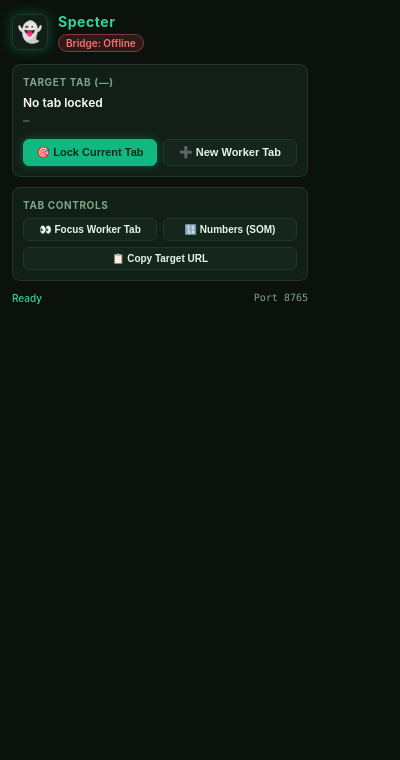
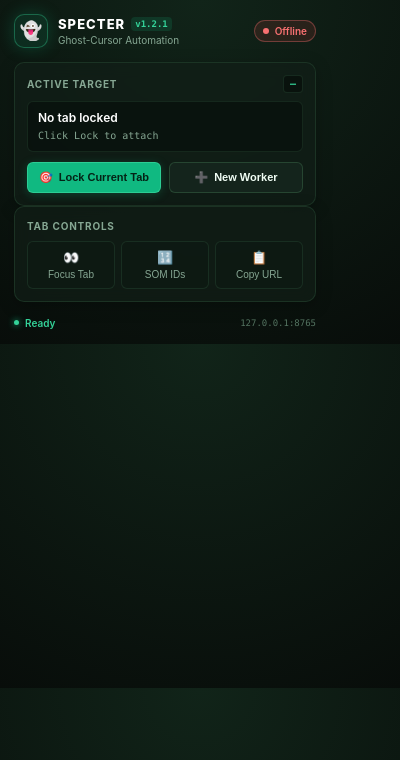
Before and after one commit to CharoenwitKunna/Specter, a browser extension: page popup.html in a window 400 px wide. Drawn offline with Linux system fonts and the light colour scheme; no server answers.

Commit message:
style: overhaul extension popup with modern dark emerald UI

```diff
--- a/popup.css
+++ b/popup.css
@@ -1,197 +1,349 @@
-* { box-sizing: border-box; margin: 0; padding: 0; }
+*, *::before, *::after {
+  box-sizing: border-box;
+  margin: 0;
+  padding: 0;
+}
+
 :root {
-  --bg: #0b120e;
-  --card: #121f17;
-  --border: #1f3829;
-  --text: #e8f5ec;
-  --muted: #7ca88b;
+  --bg: #090e0b;
+  --bg-gradient: radial-gradient(circle at 50% 0%, #112419 0%, #080d0a 100%);
+  --card-bg: rgba(18, 30, 24, 0.7);
+  --card-border: rgba(36, 68, 48, 0.6);
+  --card-hover: rgba(26, 45, 35, 0.85);
+
+  --text-main: #f0fdf4;
+  --text-muted: #86a793;
+  --text-sub: #547461;
+
   --accent: #10b981;
-  --accent-hover: #059669;
-  --accent-glow: rgba(16, 185, 129, 0.35);
-  --success: #10b981;
-  --danger: #ef4444;
+  --accent-light: #34d399;
+  --accent-dark: #059669;
+  --accent-glow: rgba(16, 185, 129, 0.25);
+
+  --danger-bg: rgba(239, 68, 68, 0.15);
+  --danger-border: rgba(239, 68, 68, 0.4);
+  --danger-text: #fca5a5;
+  --danger-hover: #ef4444;
+
+  --font-sans: -apple-system, BlinkMacSystemFont, "Segoe UI", Roboto, system-ui, sans-serif;
+  --font-mono: ui-monospace, SFMono-Regular, Menlo, Monaco, Consolas, monospace;
 }
 
 body {
-  width: 320px;
-  font: 12px/1.4 -apple-system, BlinkMacSystemFont, "Segoe UI", system-ui, sans-serif;
+  width: 330px;
   background: var(--bg);
-  color: var(--text);
-  padding: 12px;
+  background-image: var(--bg-gradient);
+  color: var(--text-main);
+  font-family: var(--font-sans);
+  font-size: 12px;
+  line-height: 1.4;
+  padding: 14px;
+  user-select: none;
+  overflow: hidden;
 }
 
-header {
+.app-container {
+  display: flex;
+  flex-direction: column;
+  gap: 12px;
+}
+
+/* Header */
+.header {
+  display: flex;
+  align-items: center;
+  justify-content: space-between;
+  padding-bottom: 2px;
+}
+
+.brand {
   display: flex;
   align-items: center;
   gap: 10px;
-  margin-bottom: 12px;
 }
 
-.logo {
-  font-size: 20px;
-  width: 36px;
-  height: 36px;
-  display: grid;
-  place-items: center;
-  background: var(--card);
-  border: 1px solid var(--border);
-  border-radius: 8px;
-  box-shadow: 0 0 12px var(--accent-glow);
+.logo-orb {
+  width: 34px;
+  height: 34px;
+  font-size: 18px;
+  display: flex;
+  align-items: center;
+  justify-content: center;
+  background: rgba(16, 185, 129, 0.12);
+  border: 1px solid rgba(52, 211, 153, 0.35);
+  border-radius: 10px;
+  box-shadow: 0 0 16px var(--accent-glow);
 }
 
-.header-info {
-  flex: 1;
-  min-width: 0;
+.title-row {
+  display: flex;
+  align-items: center;
+  gap: 6px;
 }
 
 h1 {
-  font-size: 14px;
-  font-weight: 700;
-  letter-spacing: 0.04em;
-  color: #34d399;
-  margin-bottom: 2px;
+  font-size: 13px;
+  font-weight: 800;
+  letter-spacing: 0.08em;
+  color: #ffffff;
 }
 
-.badge {
-  display: inline-block;
+.version-tag {
+  font-size: 9px;
+  font-weight: 700;
+  font-family: var(--font-mono);
+  color: var(--accent-light);
+  background: rgba(16, 185, 129, 0.15);
+  padding: 1px 4px;
+  border-radius: 4px;
+}
+
+.subtitle {
+  font-size: 10px;
+  color: var(--text-muted);
+}
+
+/* Status Pill */
+.status-pill {
+  display: flex;
+  align-items: center;
+  gap: 6px;
+  padding: 3px 8px;
+  border-radius: 12px;
   font-size: 10px;
   font-weight: 600;
-  padding: 1px 7px;
-  border-radius: 10px;
+  transition: all 0.2s ease;
 }
 
-.badge.online {
-  background: rgba(16, 185, 129, 0.15);
-  color: #34d399;
-  border: 1px solid rgba(52, 211, 153, 0.4);
+.status-dot {
+  width: 6px;
+  height: 6px;
+  border-radius: 50%;
 }
 
-.badge.offline {
-  background: rgba(239, 68, 68, 0.15);
-  color: #f87171;
-  border: 1px solid rgba(248, 113, 113, 0.4);
+.status-pill.online {
+  background: rgba(16, 185, 129, 0.12);
+  border: 1px solid rgba(52, 211, 153, 0.4);
+  color: var(--accent-light);
 }
 
+.status-pill.online .status-dot {
+  background: var(--accent-light);
+  box-shadow: 0 0 8px var(--accent);
+}
+
+.status-pill.offline {
+  background: rgba(239, 68, 68, 0.12);
+  border: 1px solid rgba(248, 113, 113, 0.35);
+  color: #f87171;
+}
+
+.status-pill.offline .status-dot {
+  background: #f87171;
+}
+
+/* Cards */
 .card {
-  overflow: hidden;
-  background: var(--card);
-  border: 1px solid var(--border);
-  border-radius: 8px;
-  padding: 10px;
+  background: var(--card-bg);
+  border: 1px solid var(--card-border);
+  border-radius: 10px;
+  padding: 12px;
+  backdrop-filter: blur(8px);
+  box-shadow: 0 4px 16px rgba(0, 0, 0, 0.25);
+}
+
+.card-header {
+  display: flex;
+  justify-content: space-between;
+  align-items: center;
+  margin-bottom: 8px;
+}
+
+.section-title {
+  font-size: 10px;
+  font-weight: 700;
+  text-transform: uppercase;
+  letter-spacing: 0.08em;
+  color: var(--text-muted);
+}
+
+.id-badge {
+  font-family: var(--font-mono);
+  font-size: 10px;
+  font-weight: 600;
+  color: var(--accent-light);
+  background: rgba(0, 0, 0, 0.35);
+  padding: 1px 6px;
+  border-radius: 4px;
+  border: 1px solid rgba(36, 68, 48, 0.5);
+}
+
+/* Target Tab Info */
+.target-meta {
+  background: rgba(7, 14, 10, 0.6);
+  border: 1px solid rgba(31, 56, 41, 0.6);
+  border-radius: 6px;
+  padding: 8px 10px;
   margin-bottom: 10px;
 }
 
-.card-label {
-  font-size: 10px;
-  text-transform: uppercase;
-  letter-spacing: 0.06em;
-  color: var(--muted);
-  font-weight: 700;
-  margin-bottom: 6px;
-}
-
-.title-text {
+.target-name {
   font-size: 12px;
   font-weight: 600;
+  color: #ffffff;
   white-space: nowrap;
   overflow: hidden;
   text-overflow: ellipsis;
   margin-bottom: 2px;
+}
+
+.target-link {
+  font-family: var(--font-mono);
+  font-size: 10px;
+  color: var(--text-muted);
+  white-space: nowrap;
+  overflow: hidden;
+  text-overflow: ellipsis;
+}
+
+/* Buttons */
+.action-grid {
+  display: flex;
+  gap: 8px;
+}
+
+.btn {
+  flex: 1;
+  display: inline-flex;
+  align-items: center;
+  justify-content: center;
+  gap: 6px;
+  padding: 8px 10px;
+  border-radius: 6px;
+  font-size: 11px;
+  font-weight: 600;
+  cursor: pointer;
+  border: 1px solid transparent;
+  transition: all 0.15s cubic-bezier(0.4, 0, 0.2, 1);
+}
+
+.btn:active {
+  transform: scale(0.98);
+}
+
+.btn-primary {
+  background: var(--accent);
+  color: #042316;
+  border-color: rgba(52, 211, 153, 0.8);
+  box-shadow: 0 2px 10px var(--accent-glow);
+}
+
+.btn-primary:hover {
+  background: var(--accent-light);
+  color: #021a10;
+  box-shadow: 0 3px 14px rgba(16, 185, 129, 0.45);
+}
+
+.btn-secondary {
+  background: rgba(22, 38, 30, 0.9);
+  color: var(--text-main);
+  border-color: rgba(43, 78, 56, 0.8);
+}
+
+.btn-secondary:hover {
+  background: rgba(30, 52, 41, 1);
+  border-color: var(--accent-light);
   color: #ffffff;
 }
 
-.url-text {
-  font-size: 11px;
-  color: var(--muted);
-  white-space: nowrap;
-  overflow: hidden;
-  text-overflow: ellipsis;
-  font-family: ui-monospace, Consolas, monospace;
-  margin-bottom: 10px;
+.btn-danger {
+  background: var(--danger-bg);
+  color: var(--danger-text);
+  border-color: var(--danger-border);
 }
 
-.actions-row {
-  display: flex;
+.btn-danger:hover {
+  background: var(--danger-hover);
+  color: #ffffff;
+  border-color: var(--danger-hover);
+}
+
+/* Quick Tools */
+.tools-grid {
+  display: grid;
+  grid-template-columns: repeat(3, 1fr);
   gap: 6px;
 }
 
-.btn {
-  border: 1px solid var(--border);
-  border-radius: 6px;
-  padding: 6px 10px;
-  font-size: 11px;
-  font-weight: 600;
-  cursor: pointer;
-  background: #15261d;
-  color: var(--text);
-  transition: 0.15s ease;
-  display: inline-flex;
+.tool-btn {
+  display: flex;
+  flex-direction: column;
   align-items: center;
   justify-content: center;
   gap: 4px;
+  padding: 8px 4px;
+  background: rgba(14, 25, 19, 0.8);
+  border: 1px solid rgba(31, 56, 41, 0.7);
+  border-radius: 6px;
+  color: var(--text-main);
+  cursor: pointer;
+  transition: all 0.15s ease;
 }
 
-.btn:hover {
-  border-color: #34d399;
+.tool-btn:hover {
+  background: rgba(24, 43, 33, 0.95);
+  border-color: rgba(52, 211, 153, 0.5);
+  transform: translateY(-1px);
 }
 
-.btn.primary {
-  flex: 1;
-  background: var(--accent);
-  border-color: var(--accent);
-  color: #062b1b;
-  box-shadow: 0 0 10px var(--accent-glow);
+.tool-btn:active {
+  transform: translateY(0);
 }
 
-.btn.primary:hover {
-  background: var(--accent-hover);
+.tool-icon {
+  font-size: 13px;
+}
+
+.tool-label {
+  font-size: 10px;
+  font-weight: 500;
+  color: var(--text-muted);
+}
+
+.tool-btn:hover .tool-label {
   color: #ffffff;
 }
 
-.btn.secondary {
-  flex: 1;
-}
-
-.btn.small {
-  padding: 5px 8px;
+/* Footer */
+.footer {
+  display: flex;
+  justify-content: space-between;
+  align-items: center;
+  padding-top: 2px;
   font-size: 10px;
 }
 
-.btn.danger {
-  background: rgba(239, 68, 68, 0.15);
-  border-color: rgba(239, 68, 68, 0.5);
-  color: #fca5a5;
+.status-wrapper {
+  display: flex;
+  align-items: center;
+  gap: 6px;
 }
 
-.btn.danger:hover {
-  background: #ef4444;
-  color: #ffffff;
-  border-color: #ef4444;
-}
-
-.btn-grid {
-  display: grid;
-  grid-template-columns: 1fr 1fr;
-  gap: 6px;
-}
-.btn-grid > :last-child:nth-child(odd) {
-  grid-column: 1 / -1;
-}
-
-footer {
-  display: flex;
-  justify-content: space-between;
-  align-items: center;
-  margin-top: 4px;
-  font-size: 10px;
-  color: var(--muted);
+.pulse-indicator {
+  width: 5px;
+  height: 5px;
+  border-radius: 50%;
+  background: var(--accent-light);
+  box-shadow: 0 0 6px var(--accent);
 }
 
 #status {
-  color: #34d399;
-  font-weight: 500;
+  color: var(--accent-light);
+  font-weight: 600;
 }
 
-.mcp-hint {
-  font-family: ui-monospace, Consolas, monospace;
+.port-tag {
+  font-family: var(--font-mono);
+  color: var(--text-sub);
+  font-size: 9px;
 }
--- a/popup.html
+++ b/popup.html
@@ -7,39 +7,83 @@
   <link rel="stylesheet" href="popup.css">
 </head>
 <body>
-  <header>
-    <div class="logo">👻</div>
-    <div class="header-info">
-      <h1>Specter</h1>
-      <div id="bridge-badge" class="badge offline">Bridge: Checking...</div>
+  <div class="app-container">
+    <!-- Header -->
+    <header class="header">
+      <div class="brand">
+        <div class="logo-orb">👻</div>
+        <div class="brand-text">
+          <div class="title-row">
+            <h1>SPECTER</h1>
+            <span class="version-tag">v1.2.1</span>
+          </div>
+          <p class="subtitle">Ghost-Cursor Automation</p>
+        </div>
+      </div>
+      <div id="bridge-badge" class="status-pill offline">
+        <span class="status-dot"></span>
+        <span class="status-label">Offline</span>
       </div>
     </header>
 
-  <main>
-    <section class="card">
-      <div class="card-label">Target Tab (<span id="target-id">—</span>)</div>
-      <div id="target-title" class="title-text">No tab locked</div>
-      <div id="target-url" class="url-text">—</div>
-      <div class="actions-row">
-        <button id="btn-toggle-lock" class="btn primary">🎯 Lock Current Tab</button>
-        <button id="btn-create-worker" class="btn secondary">➕ New Worker Tab</button>
+    <!-- Main Content -->
+    <main class="main">
+      <!-- Target Tab Card -->
+      <section class="card target-card">
+        <div class="card-header">
+          <span class="section-title">Active Target</span>
+          <span id="target-id" class="id-badge">—</span>
+        </div>
+
+        <div class="target-meta">
+          <div id="target-title" class="target-name">No tab locked</div>
+          <div id="target-url" class="target-link" title="">Click Lock to attach</div>
+        </div>
+
+        <div class="action-grid">
+          <button id="btn-toggle-lock" class="btn btn-primary">
+            <span class="btn-icon">🎯</span>
+            <span class="btn-text">Lock Current Tab</span>
+          </button>
+          <button id="btn-create-worker" class="btn btn-secondary">
+            <span class="btn-icon">➕</span>
+            <span class="btn-text">New Worker</span>
+          </button>
         </div>
       </section>
 
-    <section class="card">
-      <div class="card-label">Tab Controls</div>
-      <div class="btn-grid">
-        <button id="btn-highlight-target" class="btn small">👀 Focus Worker Tab</button>
-        <button id="btn-toggle-som" class="btn small">🔢 Numbers (SOM)</button>
-        <button id="btn-copy-url" class="btn small">📋 Copy Target URL</button>
+      <!-- Quick Actions Grid -->
+      <section class="card tools-card">
+        <div class="card-header">
+          <span class="section-title">Tab Controls</span>
+        </div>
+
+        <div class="tools-grid">
+          <button id="btn-highlight-target" class="tool-btn">
+            <span class="tool-icon">👀</span>
+            <span class="tool-label">Focus Tab</span>
+          </button>
+          <button id="btn-toggle-som" class="tool-btn">
+            <span class="tool-icon">🔢</span>
+            <span class="tool-label">SOM IDs</span>
+          </button>
+          <button id="btn-copy-url" class="tool-btn">
+            <span class="tool-icon">📋</span>
+            <span class="tool-label">Copy URL</span>
+          </button>
         </div>
       </section>
     </main>
 
-  <footer>
+    <!-- Footer -->
+    <footer class="footer">
+      <div class="status-wrapper">
+        <span class="pulse-indicator"></span>
         <span id="status">Ready</span>
-    <span class="mcp-hint">Port 8765</span>
+      </div>
+      <div class="port-tag">127.0.0.1:8765</div>
     </footer>
+  </div>
 
   <script src="popup.js"></script>
 </body>
--- a/popup.js
+++ b/popup.js
@@ -14,17 +14,19 @@ async function updateUI() {
     }
     const data = await res.json();
     const badge = document.getElementById('bridge-badge');
+    const label = badge?.querySelector('.status-label');
     if (data.ok) {
-      badge.textContent = data.polling ? 'Bridge: Active (Connected)' : 'Bridge: Active (Waiting)';
-      badge.className = 'badge online';
+      badge.className = 'status-pill online';
+      if (label) label.textContent = data.polling ? 'Active' : 'Connected';
     } else {
-      badge.textContent = 'Bridge: Error';
-      badge.className = 'badge offline';
+      badge.className = 'status-pill offline';
+      if (label) label.textContent = 'Error';
     }
   } catch {
     const badge = document.getElementById('bridge-badge');
-    badge.textContent = 'Bridge: Offline';
-    badge.className = 'badge offline';
+    const label = badge?.querySelector('.status-label');
+    if (badge) badge.className = 'status-pill offline';
+    if (label) label.textContent = 'Offline';
   }
 
   // Get background info
@@ -34,17 +36,20 @@ async function updateUI() {
     currentTargetId = targetTabId;
 
     const lockBtn = document.getElementById('btn-toggle-lock');
+    const btnIcon = lockBtn?.querySelector('.btn-icon');
+    const btnText = lockBtn?.querySelector('.btn-text');
     const targetTab = tabs.find(t => t.id === targetTabId);
 
     if (targetTab) {
-      document.getElementById('target-id').textContent = `ID: ${targetTab.id}`;
+      document.getElementById('target-id').textContent = `#${targetTab.id}`;
       document.getElementById('target-title').textContent = targetTab.title || 'Untitled Tab';
       document.getElementById('target-url').textContent = targetTab.url || '—';
       document.getElementById('target-url').title = targetTab.url || '';
 
       // Update Button to Unlock
-      lockBtn.textContent = '🔓 Unlock Tab';
-      lockBtn.className = 'btn danger';
+      if (btnIcon) btnIcon.textContent = '🔓';
+      if (btnText) btnText.textContent = 'Unlock Tab';
+      lockBtn.className = 'btn btn-danger';
     } else {
       document.getElementById('target-id').textContent = '—';
       document.getElementById('target-title').textContent = 'No tab locked';
@@ -52,8 +57,9 @@ async function updateUI() {
       document.getElementById('target-url').title = '';
 
       // Update Button to Lock
-      lockBtn.textContent = '🎯 Lock Current Tab';
-      lockBtn.className = 'btn primary';
+      if (btnIcon) btnIcon.textContent = '🎯';
+      if (btnText) btnText.textContent = 'Lock Current Tab';
+      lockBtn.className = 'btn btn-primary';
     }
   });
 }
@@ -80,14 +86,14 @@ document.addEventListener('DOMContentLoaded', () => {
           setStatus('Error: ' + chrome.runtime.lastError.message);
           return;
         }
-        setStatus('Unlocked tab & removed group');
+        setStatus('Unlocked target');
         currentTargetId = null;
         updateUI();
       });
     } else {
       const [tab] = await chrome.tabs.query({ active: true, currentWindow: true });
       if (!tab?.id) {
-        setStatus('No active tab found to lock');
+        setStatus('No active tab found');
         return;
       }
       chrome.runtime.sendMessage({ type: 'MCP', source: 'popup', mcp: { action: 'switch_tab', tabId: tab.id, focusWindow: false } }, () => {
@@ -95,7 +101,7 @@ document.addEventListener('DOMContentLoaded', () => {
           setStatus('Error: ' + chrome.runtime.lastError.message);
           return;
         }
-        setStatus('Locked tab & added to Specter group!');
+        setStatus('Locked to Specter group');
         currentTargetId = tab.id;
         updateUI();
       });
@@ -109,7 +115,7 @@ document.addEventListener('DOMContentLoaded', () => {
         setStatus('Error: ' + chrome.runtime.lastError.message);
         return;
       }
-      setStatus('Created worker tab!');
+      setStatus('Created worker tab');
       updateUI();
     });
   });
@@ -125,14 +131,14 @@ document.addEventListener('DOMContentLoaded', () => {
       if (targetId) {
         chrome.tabs.get(targetId, (tab) => {
           if (chrome.runtime.lastError || !tab) {
-            setStatus('Target tab no longer exists');
+            setStatus('Target tab closed');
             return;
           }
           chrome.tabs.update(targetId, { active: true });
           if (tab.windowId) {
             chrome.windows.update(tab.windowId, { focused: true });
           }
-          setStatus('Focused target tab');
+          setStatus('Focused worker tab');
         });
       } else {
         setStatus('No target tab set');
@@ -160,7 +166,7 @@ document.addEventListener('DOMContentLoaded', () => {
         await navigator.clipboard.writeText(url);
         setStatus('Copied URL');
       } catch (e) {
-        setStatus('Copy failed: ' + (e?.message || e));
+        setStatus('Copy failed');
       }
     }
   });
```
Lines whose indentation alone changed are shown as unchanged.
